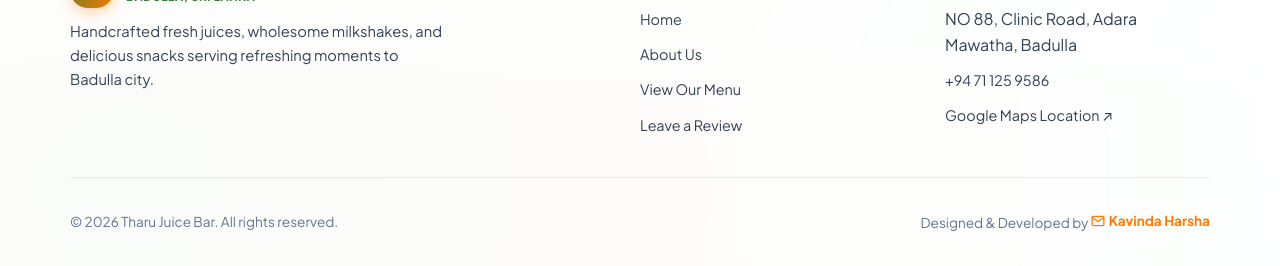
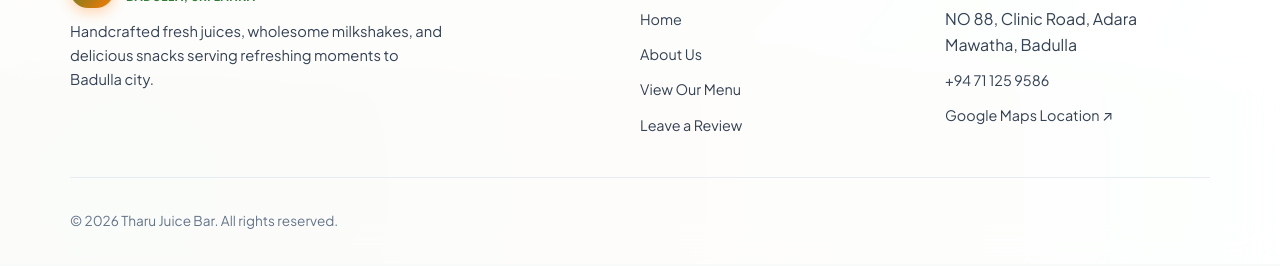
Before and after one commit to kavindah143harsha-ctrl/Tharu_JuiceBar__Badulla, a plain HTML site: page index.html in a window 1280 px wide. Shown: the part 2332-2598 px from the top of the page. Drawn offline with Linux system fonts and the light colour scheme.

Commit message:
Update index.html

```diff
--- a/index.html
+++ b/index.html
@@ -1179,19 +1179,7 @@
         <p>&copy; <span id="currentYear"></span> Tharu Juice Bar. All rights reserved.</p>
 
         <!-- Developer Contact Button -->
-        <p>
-          Designed & Developed by
-          <a href="mailto:kavindah143harsha@gmail.com?subject=Inquiry%20regarding%20Tharu%20Juice%20Bar%20Website&body=Hi%20Kavinda,%20I%20saw%20your%20work%20on%20the%20Tharu%20Juice%20Bar%20website%20and..."
-             style="color: var(--mango); font-weight: 700; text-decoration: none; display: inline-flex; align-items: center; gap: 4px; transition: color 0.2s;"
-             onmouseover="this.style.color='var(--mint)'"
-             onmouseout="this.style.color='var(--mango)'">
-            <svg width="14" height="14" viewBox="0 0 24 24" fill="none" stroke="currentColor" stroke-width="2.2" stroke-linecap="round" stroke-linejoin="round" style="vertical-align: middle;">
-              <path d="M4 4h16c1.1 0 2 .9 2 2v12c0 1.1-.9 2-2 2H4c-1.1 0-2-.9-2-2V6c0-1.1.9-2 2-2z"></path>
-              <polyline points="22,6 12,13 2,6"></polyline>
-            </svg>
-             Kavinda Harsha
-          </a>
-        </p>
+
       </div>
     </div>
   </footer>
```
